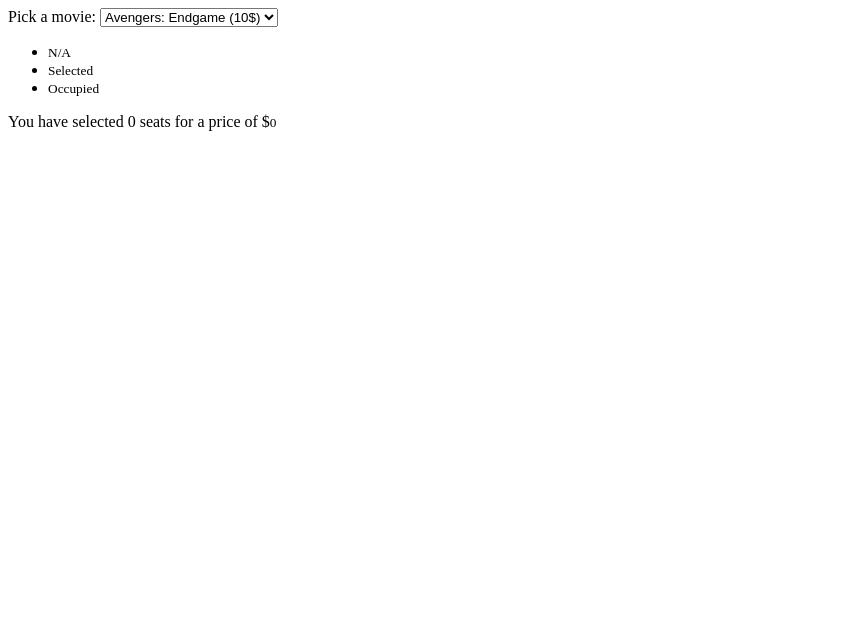
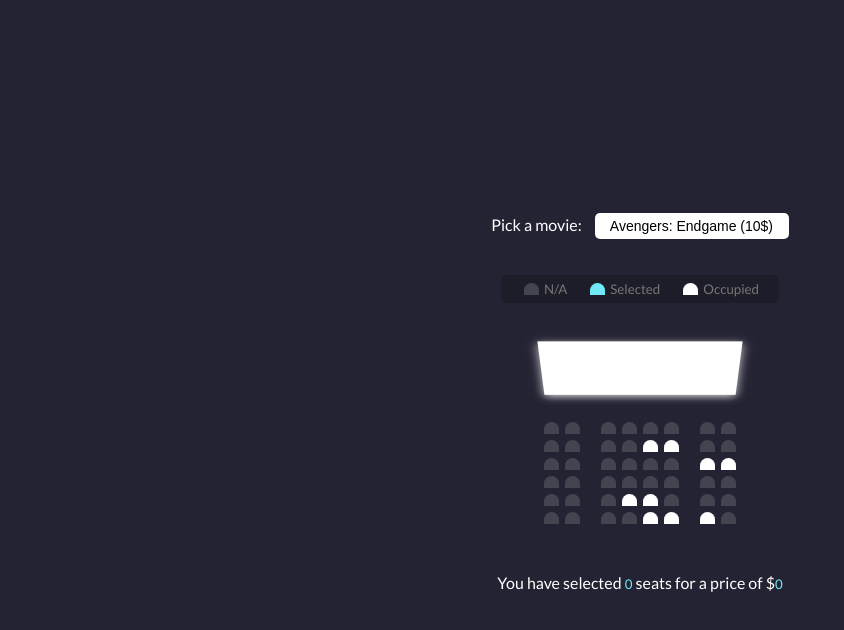
Before and after one commit to Maks-Chornyi/movie-seat-booking-fe, a plain HTML site: page index.html in a window 1280 px wide. Shown: the whole page, without its empty margins (0-844 px from the left). Drawn offline with Linux system fonts and the light colour scheme.

Commit message:
added css styling

```diff
--- a/index.html
+++ b/index.html
@@ -4,6 +4,7 @@
     <meta charset="UTF-8" />
     <meta name="viewport" content="width=device-width, initial-scale=1.0" />
     <meta http-equiv="X-UA-Compatible" content="ie=edge" />
+    <link href="style.css" rel="stylesheet" />
     <title>Movie Seat Booking</title>
   </head>
   <body>
@@ -23,11 +24,11 @@
         <small>N/A</small>
       </li>
       <li>
-        <div class="seat"></div>
+        <div class="seat selected"></div>
         <small>Selected</small>
       </li>
       <li>
-        <div class="seat"></div>
+        <div class="seat occupied"></div>
         <small>Occupied</small>
       </li>
     </ul>
@@ -99,7 +100,7 @@
     </div>
 
     <p class="text">
-      You have selected <span id="count">0</span> seats for a price of $<small
+      You have selected <small id="count">0</small> seats for a price of $<small
         id="total"
         >0</small
       >
--- a/style.css
+++ b/style.css
@@ -0,0 +1,115 @@
+/* ended on 11.20 */
+
+@import url("https://fonts.googleapis.com/css?family=Lato&display=swap");
+
+* {
+  box-sizing: border-box;
+}
+
+body {
+  background-color: #242333;
+  display: flex;
+  flex-direction: column;
+  align-items: center;
+  justify-content: center;
+  height: 100vh;
+  font-family: "Lato", "sans-sefif";
+  margin: 0;
+  color: #fff;
+}
+
+.movie-container {
+  margin: 20px 0;
+}
+
+.movie-container select {
+  background-color: white;
+  border: 0;
+  border-radius: 5px;
+  font-size: 14px;
+  margin-left: 10px;
+  padding: 5px 15px;
+  -moz-appearance: none;
+  -webkit-appearance: none;
+  appearance: none;
+}
+
+.container {
+  perspective: 700px;
+  margin-bottom: 30px;
+}
+
+.seat {
+  background-color: #444451;
+  height: 12px;
+  width: 15px;
+  margin: 3px;
+  border-top-left-radius: 10px;
+  border-top-right-radius: 10px;
+}
+
+.seat.selected {
+  background-color: #6feaf6;
+}
+
+.seat.occupied {
+  background-color: #fff;
+}
+
+/* it takes second of seat (this line between 2 and 3 place) */
+.seat:nth-of-type(2) {
+  margin-right: 18px;
+}
+
+/* it takes second from the end of seat (this line between 6 and 7 place) */
+.seat:nth-last-of-type(2) {
+  margin-left: 18px;
+}
+
+.seat:not(.occupied):hover {
+  cursor: pointer;
+  transform: scale(1.3);
+}
+
+.showcase .seat:not(.occupied):hover {
+  cursor: default;
+  transform: scale(1);
+}
+
+.showcase {
+  background-color: rgba(0, 0, 0, 0.2);
+  padding: 5px 10px;
+  border-radius: 5px;
+  color: #777;
+  list-style-type: none;
+  display: flex;
+  justify-content: space-between;
+}
+
+.showcase li {
+  display: flex;
+  align-items: center;
+  justify-content: center;
+  margin: 0 10px;
+}
+
+.showcase li small {
+  margin-left: 2px;
+}
+
+.row {
+  display: flex;
+}
+
+.screen {
+  background-color: #fff;
+  height: 70px;
+  width: 100%;
+  margin: 15px 0;
+  transform: rotateX(-45deg);
+  box-shadow: 0 3px 10px rgba(255, 255, 255, 0.8);
+}
+
+p.text small {
+  color: #6feaf6;
+}
```
